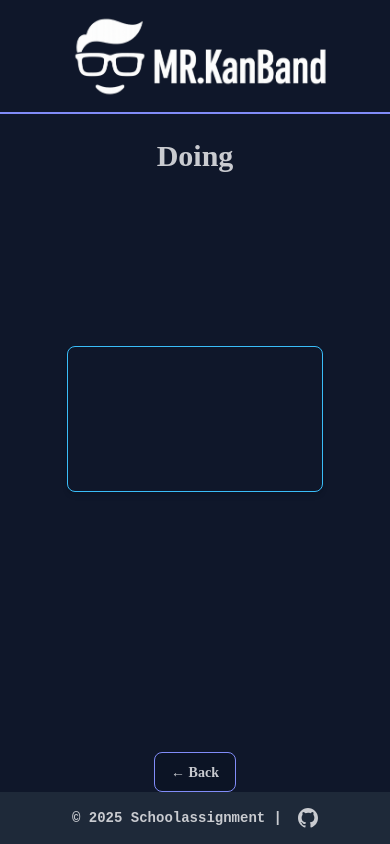
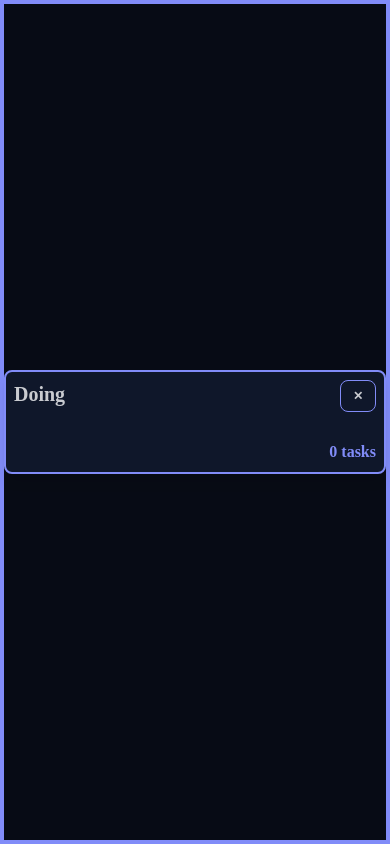
Before and after one commit to tombenrex/mrkanband, a React (Vite) app: page /column/doing in a window 390 px wide. Built offline with nearby package versions, Linux system fonts and the light colour scheme; a web font is replaced by a local one.

Commit message:
cleaning up code fixing layout for mobile. Got issues when hover and drag in media query

```diff
--- a/src/components/board/AddTaskForm.jsx
+++ b/src/components/board/AddTaskForm.jsx
@@ -9,7 +9,10 @@ export default function AddTaskForm({
   columnOrder,
 }) {
   return (
-    <form onSubmit={onSubmit} className="flex gap-2 justify-center mt-6 mb-2">
+    <form
+      onSubmit={onSubmit}
+      className="flex gap-2 justify-center mt-6 p-5 border-b-2 border-secondary"
+    >
       <input
         id="new-task"
         name="new-task"
--- a/src/components/board/ColumnModal.jsx
+++ b/src/components/board/ColumnModal.jsx
@@ -9,25 +9,25 @@ export default function ColumnModal({
   if (!columnId) return null;
 
   return createPortal(
-    <div className="fixed inset-0 flex items-center justify-center z-50 border-4 border-secondary">
-      <div className="bg-secondary rounded-lg p-6 w-96 shadow-lg relative border-2 border-secondary">
+    <div className="fixed inset-0 bg-black/50 flex items-center justify-center z-50 border-4 border-secondary">
+      <div className="bg-base-100 rounded-lg p-2 w-96 shadow-lg relative border-2 border-secondary">
         <button
           className="btn btn-sm btn-ghost absolute top-2 right-2 border-secondary"
           onClick={onClose}
         >
           &#10005;
         </button>
-        <h2 className="text-xl font-bold mb-4">
-          Kolumn: {columnName || columnId}
-        </h2>
-        <div className="mb-4">
-          <span className="font-semibold">Antal uppgifter:</span> {tasks.length}
-        </div>
+        <h2 className="text-xl font-bold mb-4">{columnName || columnId}</h2>
+
         <ul className="mb-4 list-disc pl-6 max-h-40 overflow-y-auto">
           {tasks.map((t) => (
             <li key={t.id}>{t.text}</li>
           ))}
         </ul>
+        <div className="text-secondary text-end mt-4 font-extrabold">
+          {tasks.length}
+          <span className="font-semibold"> tasks</span>
+        </div>
       </div>
     </div>,
     document.body
--- a/src/components/board/KanbanItem.jsx
+++ b/src/components/board/KanbanItem.jsx
@@ -51,7 +51,7 @@ export default function KanbanItem({ id, text, columnId, onDelete, onClick }) {
       )}
       {/* --- Clickable text for modal --- */}
       <span
-        className="flex-1 cursor-pointer break-words"
+        className="flex-1 cursor-pointer break-all"
         onClick={(e) => {
           e.stopPropagation();
           onClick();
--- a/src/pages/BoardPage.jsx
+++ b/src/pages/BoardPage.jsx
@@ -1,9 +1,14 @@
+import { useBoard } from '../context/useBoard';
 import { useState } from 'react';
+import { DndContext } from '@dnd-kit/core';
+import {
+  BoardColumn,
+  TrashArea,
+  TaskModal,
+  AddTaskForm,
+} from '../components/board';
+import { Header, Footer } from '../components/layout';
 import { useNavigate } from 'react-router-dom';
-import { DndContext } from '@dnd-kit/core';
-import { AddTaskForm, BoardColumn, TrashArea, TaskModal } from '@board';
-import { Header, Footer } from '@layout';
-import { useBoard } from '@context';
 
 export default function BoardPage() {
   const { columns, columnOrder, addTask, deleteTask, moveTask } = useBoard();
@@ -14,11 +19,6 @@ export default function BoardPage() {
     localStorage.getItem('lastViewedTask') || null
   );
   const navigate = useNavigate();
-
-  // Samla alla tasks med columnId
-  const allTasks = columnOrder.flatMap((colId) =>
-    columns[colId].map((t) => ({ ...t, columnId: colId }))
-  );
 
   // Lägg till task
   function handleAddTask(e) {
@@ -38,13 +38,11 @@ export default function BoardPage() {
     setIsTaskDragging(false);
     if (!over) return;
 
-    // Trash
     if (over.id === 'trash' && active.data?.current?.type === 'task') {
       deleteTask(active.data.current.columnId, active.id);
       return;
     }
 
-    // Flytta task mellan kolumner
     if (
       active.data?.current?.type === 'task' &&
       over.data?.current?.type === 'task'
@@ -57,7 +55,6 @@ export default function BoardPage() {
     }
   }
 
-  // När man klickar på ett kort: navigera till rätt URL
   function handleTaskClick(taskId) {
     const colId = columnOrder.find((colId) =>
       columns[colId].some((t) => t.id === taskId)
@@ -103,8 +100,13 @@ export default function BoardPage() {
         {selectedTask && (
           <TaskModal
             taskId={selectedTask}
-            tasks={allTasks}
-            onClose={() => setSelectedTask(null)}
+            tasks={columnOrder.flatMap((colId) =>
+              columns[colId].map((t) => ({ ...t, columnId: colId }))
+            )}
+            onClose={() => {
+              setSelectedTask(null);
+              localStorage.removeItem('lastViewedTask');
+            }}
           />
         )}
       </main>
--- a/src/pages/ColumnPage.jsx
+++ b/src/pages/ColumnPage.jsx
@@ -1,105 +1,21 @@
-import { Link, useNavigate, useParams } from 'react-router-dom';
-import { useState } from 'react';
-import { DndContext } from '@dnd-kit/core';
-import { BoardColumn, TrashArea, TaskModal, ColumnModal } from '@board';
-import { Header, Footer } from '@layout';
-import { useBoard } from '@context';
+import { useNavigate, useParams } from 'react-router-dom';
+import { useBoard } from '../context/useBoard';
+import { ColumnModal } from '../components/board';
 
 export default function ColumnPage() {
   const { columnId } = useParams();
-  const { columns, deleteTask, moveTask } = useBoard();
-  const [isTaskDragging, setIsTaskDragging] = useState(false);
-  const [selectedTask, setSelectedTask] = useState(
-    localStorage.getItem('lastViewedTask') || null
-  );
-  const [showColumnModal, setShowColumnModal] = useState(false); // Om du vill använda det
+  const { columns } = useBoard();
   const navigate = useNavigate();
 
   const column = columns[columnId];
   if (!column) return <div>Column not found</div>;
 
-  const tasksWithCol = column.map((t) => ({ ...t, columnId }));
-
-  function handleDragStart({ active }) {
-    if (active.data?.current?.type === 'task') setIsTaskDragging(true);
-  }
-
-  function handleDragEnd({ active, over }) {
-    setIsTaskDragging(false);
-    if (!over) return;
-
-    if (over.id === 'trash' && active.data?.current?.type === 'task') {
-      deleteTask(active.data.current.columnId, active.id);
-      return;
-    }
-
-    if (
-      active.data?.current?.type === 'task' &&
-      over.data?.current?.type === 'task'
-    ) {
-      const fromCol = active.data.current.columnId;
-      const toCol = over.data.current.columnId;
-      const taskId = active.id;
-      const targetTaskId = over.id;
-      moveTask(fromCol, toCol, taskId, targetTaskId);
-    }
-  }
-
-  function handleTaskClick(taskId) {
-    navigate(`/column/${columnId}/task/${taskId}`);
-  }
-
-  const columnTitle =
-    columnId === 'todo'
-      ? 'Todo'
-      : columnId.charAt(0).toUpperCase() + columnId.slice(1);
-
   return (
-    <div className="min-h-screen flex flex-col items-center">
-      <Header />
-      <main className="flex-1 flex flex-col items-center w-full" role="main">
-        <h1 className="text-3xl font-bold my-6">{columnTitle}</h1>
-        <section
-          aria-label={`Tasks in ${columnId} column`}
-          className="flex flex-1 w-full justify-center items-center flex-col"
-        >
-          <DndContext onDragStart={handleDragStart} onDragEnd={handleDragEnd}>
-            <BoardColumn
-              id={columnId}
-              items={column}
-              onDelete={deleteTask}
-              onTaskClick={handleTaskClick}
-            />
-            <TrashArea visible={isTaskDragging} />
-          </DndContext>
-        </section>
-        <nav className="mt-6 items-center flex">
-          <Link to="/" className="btn border-secondary hover:text-secondary">
-            ← Back
-          </Link>
-        </nav>
-        {/* Task Modal */}
-        {selectedTask && (
-          <TaskModal
-            taskId={selectedTask}
-            tasks={tasksWithCol}
-            onClose={() => {
-              setSelectedTask(null);
-              localStorage.removeItem('lastViewedTask');
-            }}
-          />
-        )}
-        {/* Column Modal, om du vill använda */}
-        {showColumnModal && (
-          <ColumnModal
-            columnId={columnId}
-            columnName={columnTitle}
-            tasks={column}
-            onClose={() => setShowColumnModal(false)}
-          />
-        )}
-      </main>
-      <Footer />
-    </div>
+    <ColumnModal
+      columnId={columnId}
+      columnName={columnId.charAt(0).toUpperCase() + columnId.slice(1)}
+      tasks={column}
+      onClose={() => navigate('/')}
+    />
   );
 }
```
